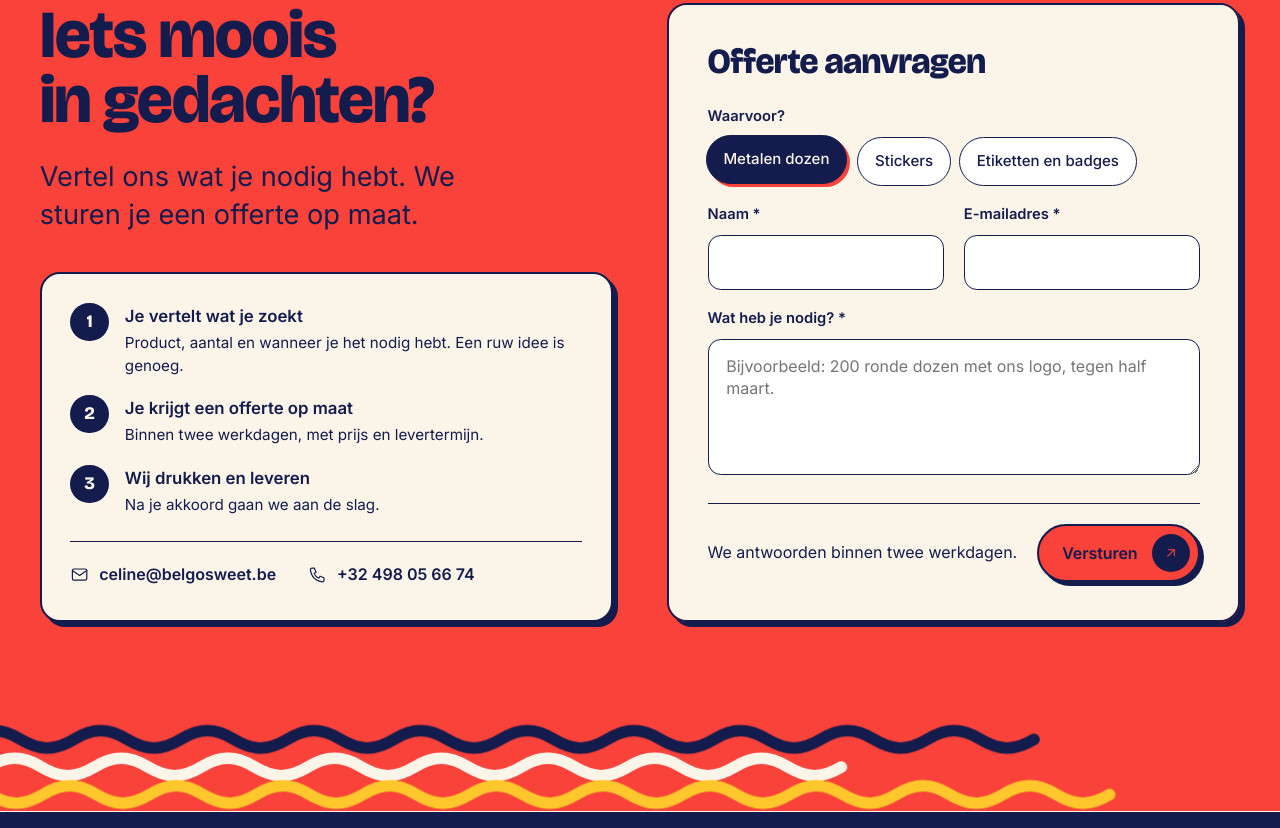
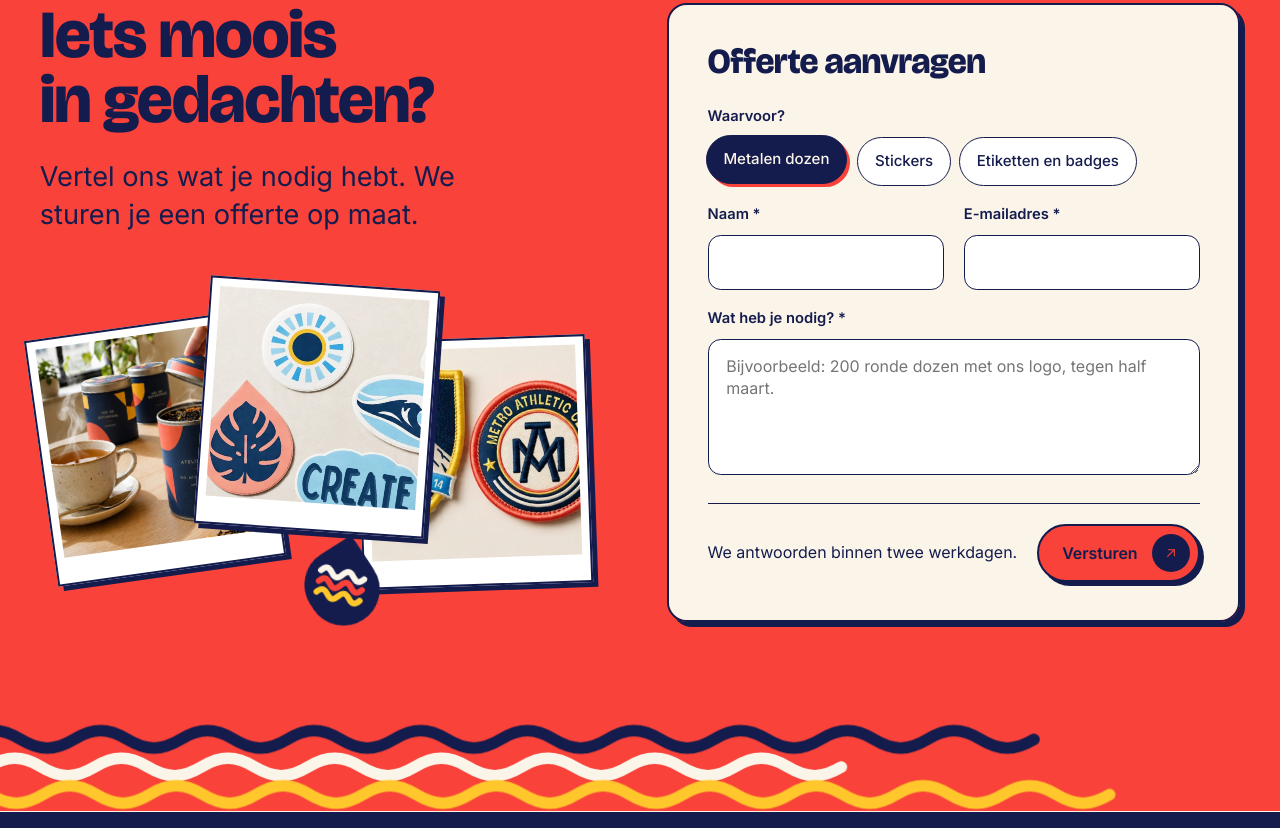
Before and after one commit to wizarts-be/waviprint, a plain HTML site: page index.html in a window 1280 px wide. Shown: the part 5626-6454 px from the top of the page. Drawn offline with nearby package versions, Linux system fonts and the light colour scheme.

Commit message:
Offerteblok: speelse fotostapel met druppel i.p.v. stappenkaart
Co-Authored-By: Claude Opus 5.5 <noreply@anthropic.com>

```diff
--- a/assets/css/style.css
+++ b/assets/css/style.css
@@ -1392,13 +1392,10 @@ a, button, [role="tab"], .choice label, .cat-option label, .x-col, .wi { cursor:
 .cta-inner--form .form-nav { margin-top: 1.75rem; padding-top: 1.25rem; align-items: center; }
 .cta-inner--form .form-nav .muted { color: var(--ink-80); }
 .cta-inner--form .success { box-shadow: none; }
-.cta-steps { margin-top: auto; background: var(--cream); color: var(--ink); border: 2px solid var(--ink); border-radius: 1.25rem; box-shadow: 5px 5px 0 var(--ink); padding: clamp(1.25rem, 1rem + 1vw, 2rem); display: grid; gap: 1.5rem; }
-.cta-steps ol { list-style: none; margin: 0; padding: 0; display: grid; gap: 1.1rem; }
-.cta-steps ol > li { display: grid; grid-template-columns: 2.4rem 1fr; gap: 1rem; align-items: start; }
-.cta-steps b { width: 2.4rem; height: 2.4rem; border-radius: 50%; background: var(--ink); color: var(--cream); display: grid; place-items: center; font-family: var(--font-display); font-size: 1.1rem; }
-.cta-steps strong { display: block; font-size: 1.05rem; font-weight: 600; }
-.cta-steps ol span { display: block; color: var(--ink-80); font-size: .95rem; line-height: 1.5; margin-top: .15rem; }
-.cta-direct { list-style: none; padding: 1.25rem 0 0; margin: 0; display: flex; flex-wrap: wrap; gap: .75rem 2rem; border-top: 1px solid var(--line); }
-.cta-direct a { display: inline-flex; align-items: center; gap: .6rem; font-weight: 600; color: var(--ink); text-decoration: none; border-bottom: 1.5px solid transparent; transition: border-color .25s; }
-.cta-direct a:hover { border-color: var(--ink); }
-.cta-direct svg { width: 1.2rem; height: 1.2rem; flex: none; }
+.cta-prints { position: relative; margin-top: auto; height: clamp(240px, 18rem + 4vw, 380px); max-width: 560px; }
+.cta-prints .cp { position: absolute; width: clamp(150px, 42%, 230px); --edge: 2px solid var(--ink); }
+.cta-prints .cp--1 { left: 0; top: 12%; rotate: -8deg; }
+.cta-prints .cp--2 { left: 29%; top: 0; rotate: 4deg; z-index: 2; }
+.cta-prints .cp--3 { left: 57%; top: 16%; rotate: -2deg; }
+.cta-prints .cp-drop { position: absolute; z-index: 3; width: clamp(64px, 16%, 92px); height: auto; left: 46%; bottom: 0; rotate: 12deg; filter: drop-shadow(4px 4px 0 var(--ink)); }
+@media (max-width: 999px) { .cta-prints { margin-inline: .5rem; height: clamp(220px, 50vw, 320px); } .cta-prints .cp { width: clamp(120px, 38%, 200px); } }
--- a/index.html
+++ b/index.html
@@ -16,7 +16,7 @@
 <link rel="preconnect" href="https://fonts.googleapis.com">
 <link rel="preconnect" href="https://fonts.gstatic.com" crossorigin>
 <link href="https://fonts.googleapis.com/css2?family=Bricolage+Grotesque:opsz,wght@12..96,800&family=Inter:wght@400;500;600&display=swap" rel="stylesheet">
-<link rel="stylesheet" href="assets/css/style.css?v=37d91a0a">
+<link rel="stylesheet" href="assets/css/style.css?v=c503c9a9">
 <script>document.documentElement.classList.add("js");setTimeout(function(){if(!window.__wvReady)document.documentElement.classList.remove("js")},3500);</script>
 </head>
 <body class="page-index">
@@ -193,16 +193,11 @@
         <span class="split-line"><span>in gedachten?</span></span>
       </h2>
       <p class="lead" data-reveal>Vertel ons wat je nodig hebt. We sturen je een offerte op maat.</p>
-      <div class="cta-steps" data-reveal>
-        <ol>
-          <li><b>1</b><div><strong>Je vertelt wat je zoekt</strong><span>Product, aantal en wanneer je het nodig hebt. Een ruw idee is genoeg.</span></div></li>
-          <li><b>2</b><div><strong>Je krijgt een offerte op maat</strong><span>Binnen twee werkdagen, met prijs en levertermijn.</span></div></li>
-          <li><b>3</b><div><strong>Wij drukken en leveren</strong><span>Na je akkoord gaan we aan de slag.</span></div></li>
-        </ol>
-        <ul class="cta-direct">
-          <li><a href="mailto:celine@belgosweet.be"><svg viewBox="0 0 24 24" fill="none" stroke="currentColor" stroke-width="1.5" stroke-linecap="round" stroke-linejoin="round" aria-hidden="true"><rect x="3" y="5" width="18" height="14" rx="2"/><path d="m3 7 9 6 9-6"/></svg>celine@belgosweet.be</a></li>
-          <li><a href="tel:+32498056674"><svg viewBox="0 0 24 24" fill="none" stroke="currentColor" stroke-width="1.5" stroke-linecap="round" stroke-linejoin="round" aria-hidden="true"><path d="M5 4h3l2 5-2.5 1.5a11 11 0 0 0 6 6L15 14l5 2v3a2 2 0 0 1-2 2A16 16 0 0 1 3 6a2 2 0 0 1 2-2"/></svg>+32 498 05 66 74</a></li>
-        </ul>
+      <div class="cta-prints" aria-hidden="true" data-reveal>
+        <span class="x-print cp cp--1"><img src="assets/img/producten/dozen-thee.jpg" alt="" loading="lazy" decoding="async"></span>
+        <span class="x-print cp cp--2"><img src="assets/img/producten/stickers-detail.jpg" alt="" loading="lazy" decoding="async"></span>
+        <span class="x-print cp cp--3"><img src="assets/img/producten/badges-detail.jpg" alt="" loading="lazy" decoding="async"></span>
+        <img class="cp-drop" src="assets/img/waviprint-symbole-couleur.svg" alt="" width="120" height="120">
       </div>
     </div>
 
```
Also changed, not shown: _src/pages/index.html (+5 -10 lines).
